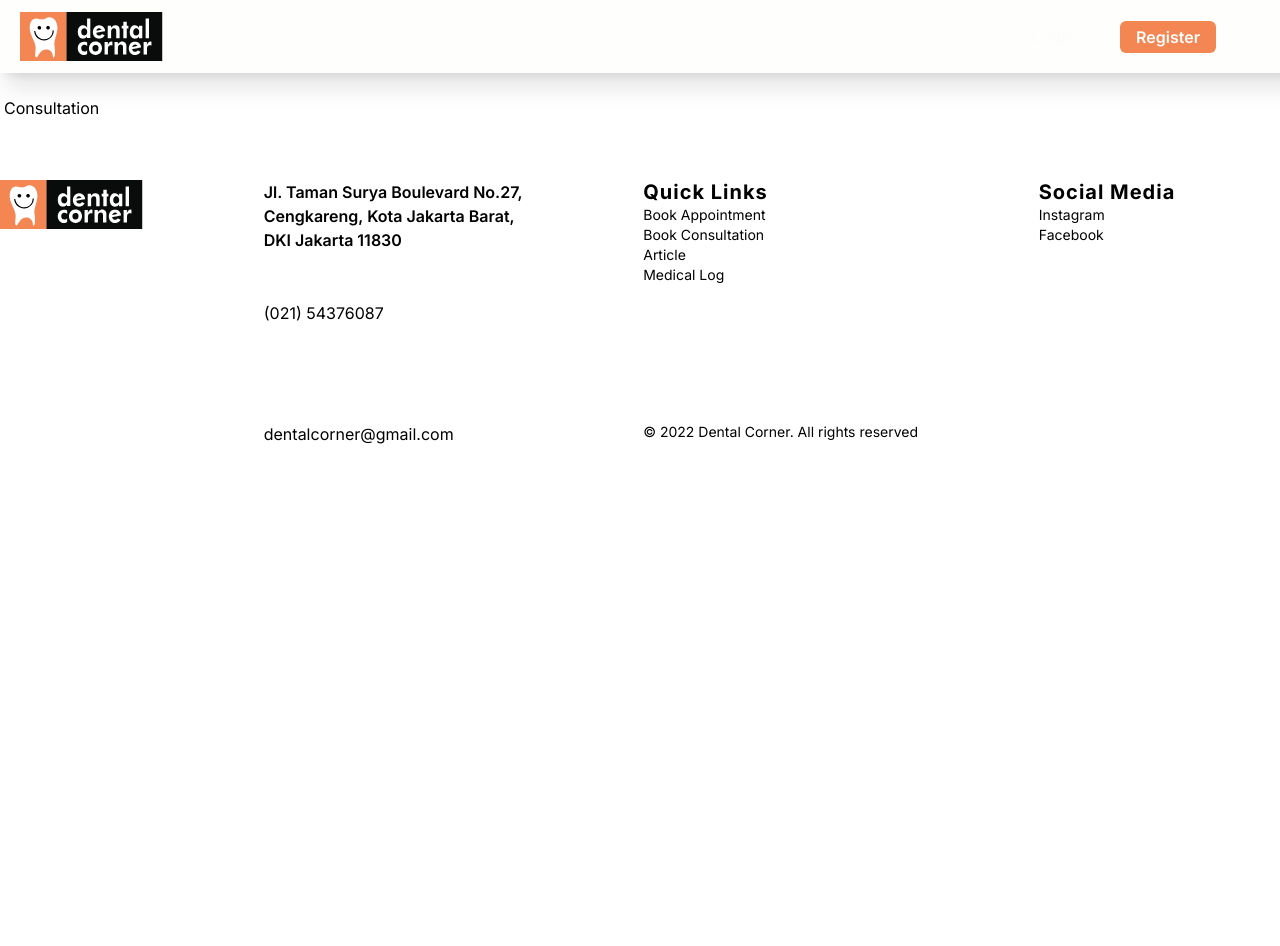
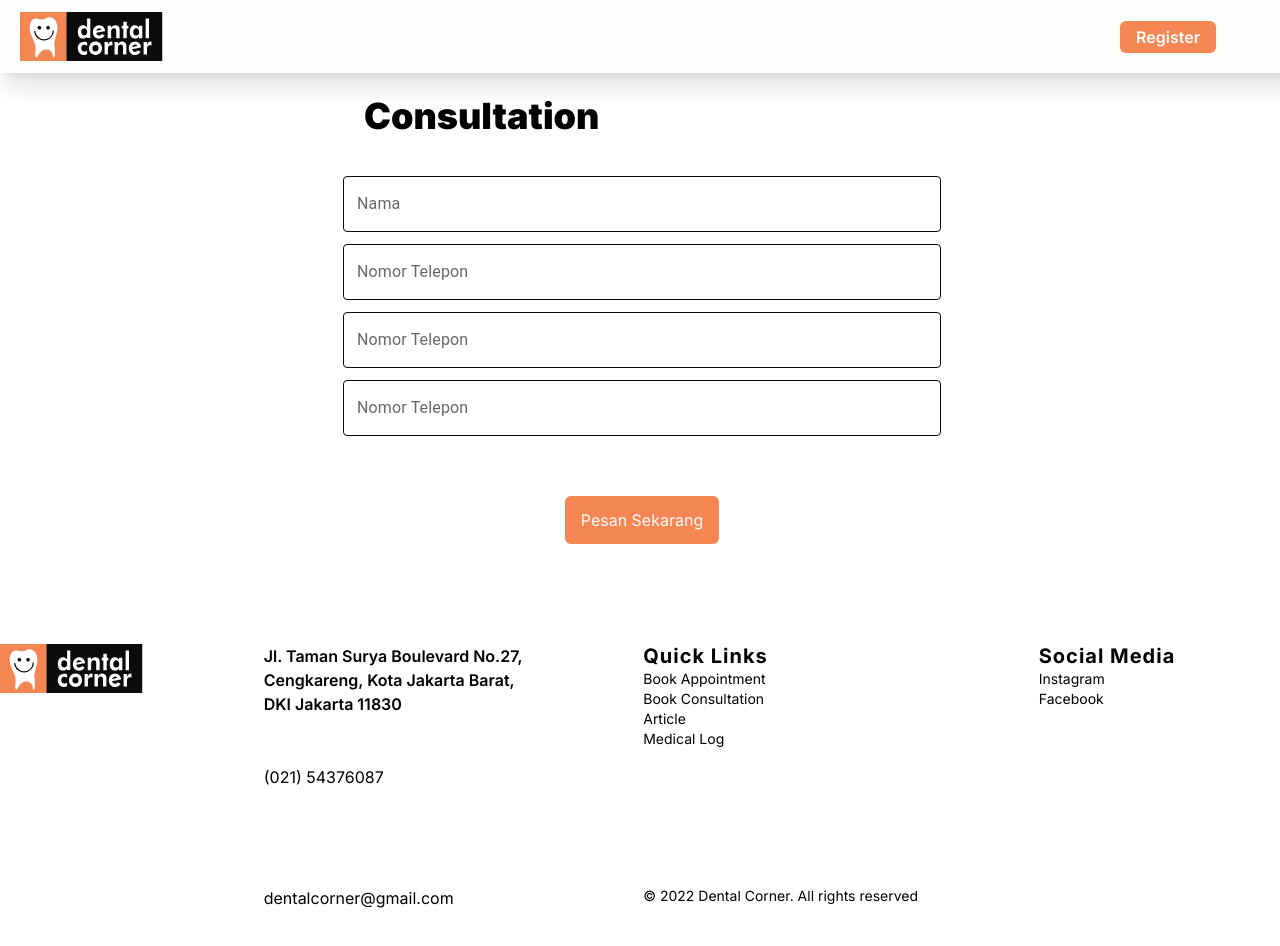
Before and after one commit to alirafli/dental-corner-v2, a React (Vite) app: page /consultation in a window 1280 px wide. Shown: the top 946 px of the page. Before the commit the page ends 896 px from the top, so only its background shows below. Built offline with nearby package versions, Linux system fonts and the light colour scheme.

Commit message:
daffa [ADD consultation

```diff
--- a/src/pages/Consultation/index.jsx
+++ b/src/pages/Consultation/index.jsx
@@ -1,9 +1,35 @@
-import React from 'react'
+import React from "react";
+import { Header, Input, Button } from "../../components";
 
 const Consultation = () => {
   return (
-    <div className='mt-24 ml-1 mb-5'>Consultation</div>
-  )
-}
+    <div className="mt-24 ml-1 mb-5 px-7">
+      <div className="">
+        <h1 className="mb-10 ml-3">
+          <Header className="font-black text-4xl ml-80" h3>
+            Consultation
+          </Header>
+        </h1>
+        <div className="text-center w-full mb-5">
+          <Input className="w-2/4" type="text">
+            Nama
+          </Input>
+          <Input className="w-2/4" type="text">
+            Nomor Telepon
+          </Input>
+          <Input className="w-2/4" type="text">
+            Nomor Telepon
+          </Input>
+          <Input className="w-2/4" type="text">
+            Nomor Telepon
+          </Input>
+        </div>
+        <div className="text-center w-full">
+          <Button className="w-2/4 h-10 my-10">Pesan Sekarang</Button>
+        </div>
+      </div>
+    </div>
+  );
+};
 
-export default Consultation
+export default Consultation;
```
